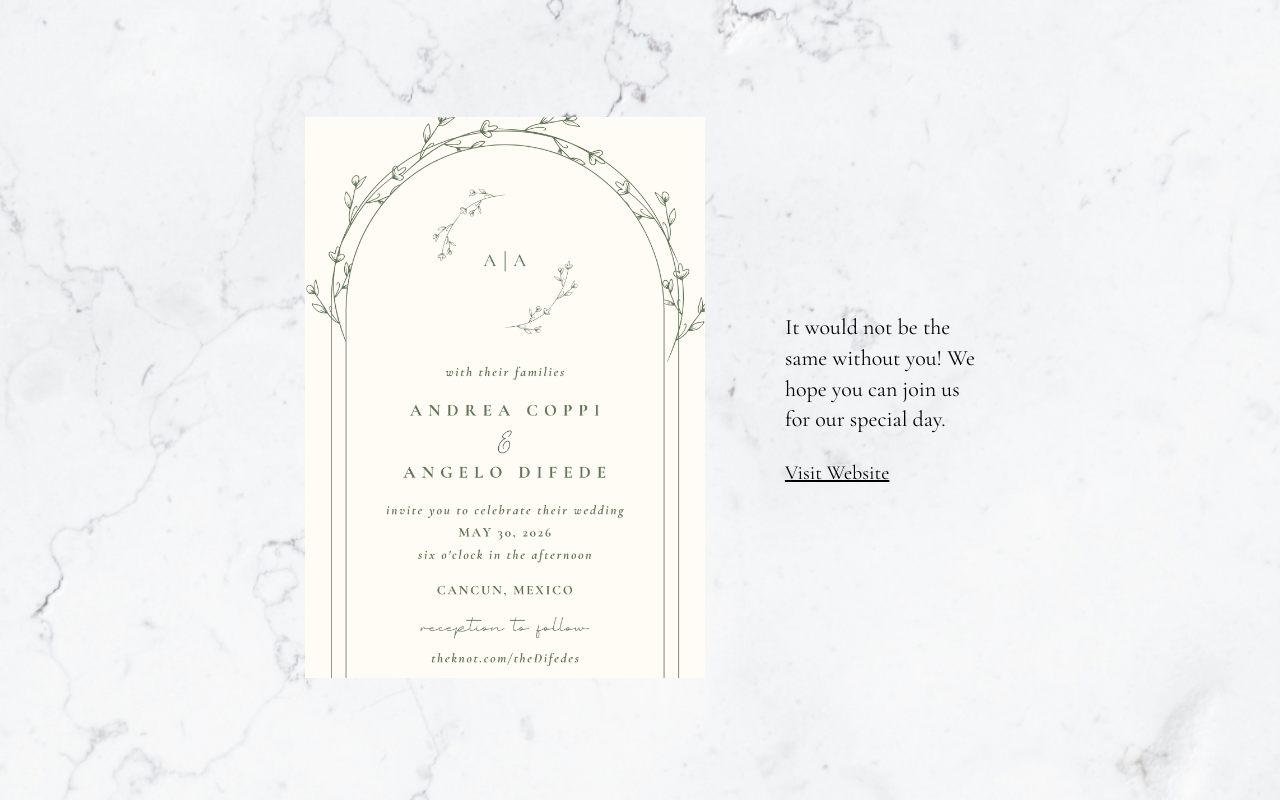
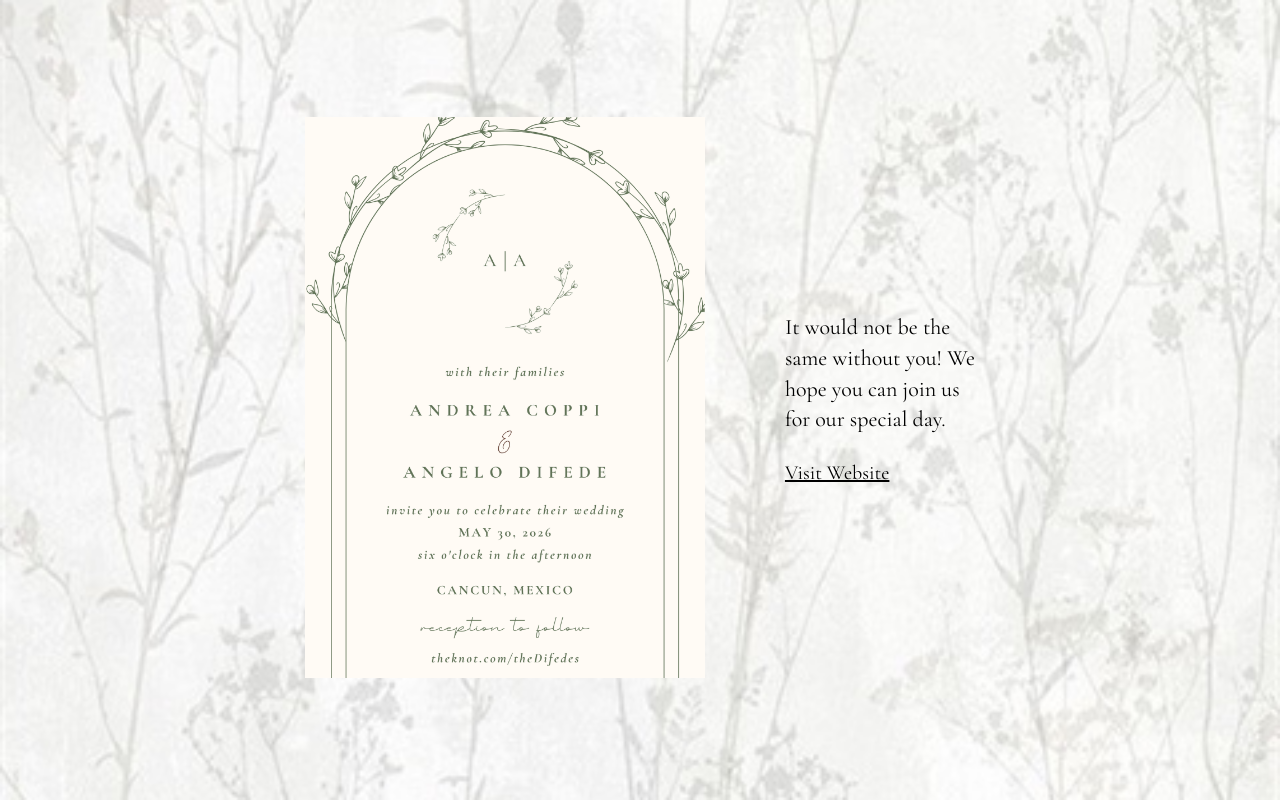
Before and after one commit to acoppi99/WeddingInvite, a plain HTML site: page index.html in a window 1280 px wide. Drawn offline with nearby package versions, Linux system fonts and the light colour scheme.

Commit message:
Update index.html

```diff
--- a/index.html
+++ b/index.html
@@ -10,7 +10,7 @@
       margin: 0;
       padding: 0;
       font-family: 'Cormorant Garamond', serif;
-      background: url('augustine-wong-li0iC0rjvvg-unsplash.jpg') no-repeat center center fixed;
+      background: url('offwhitewflowers.jpg') no-repeat center center fixed;
       background-size: cover;
       display: flex;
       justify-content: center;
```
